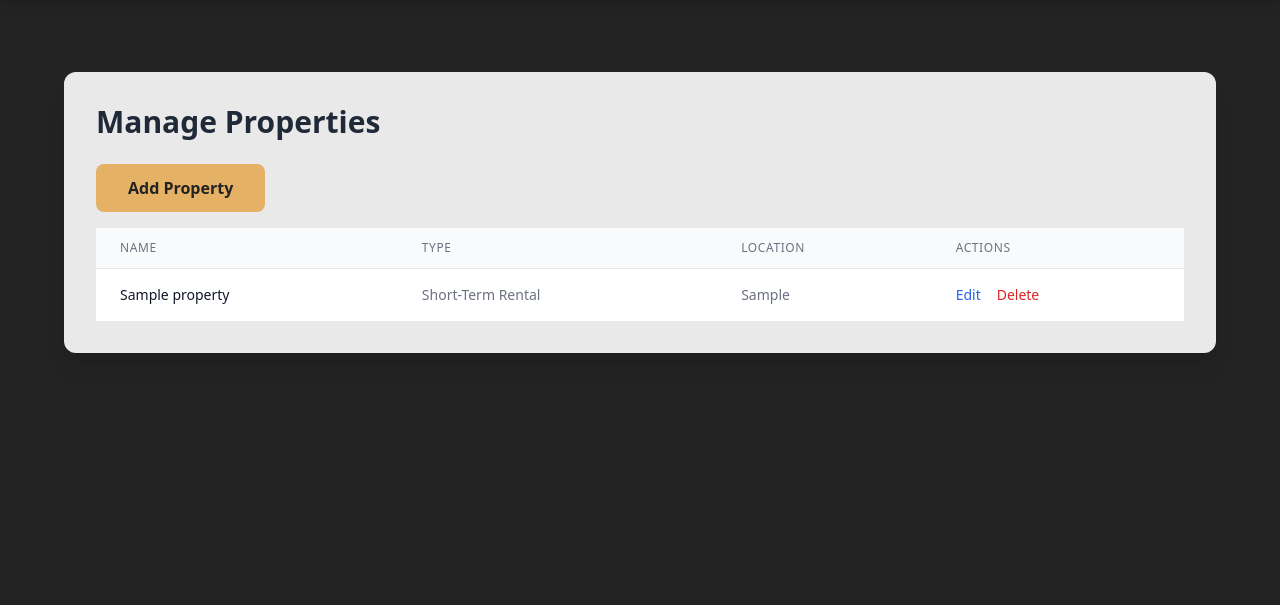
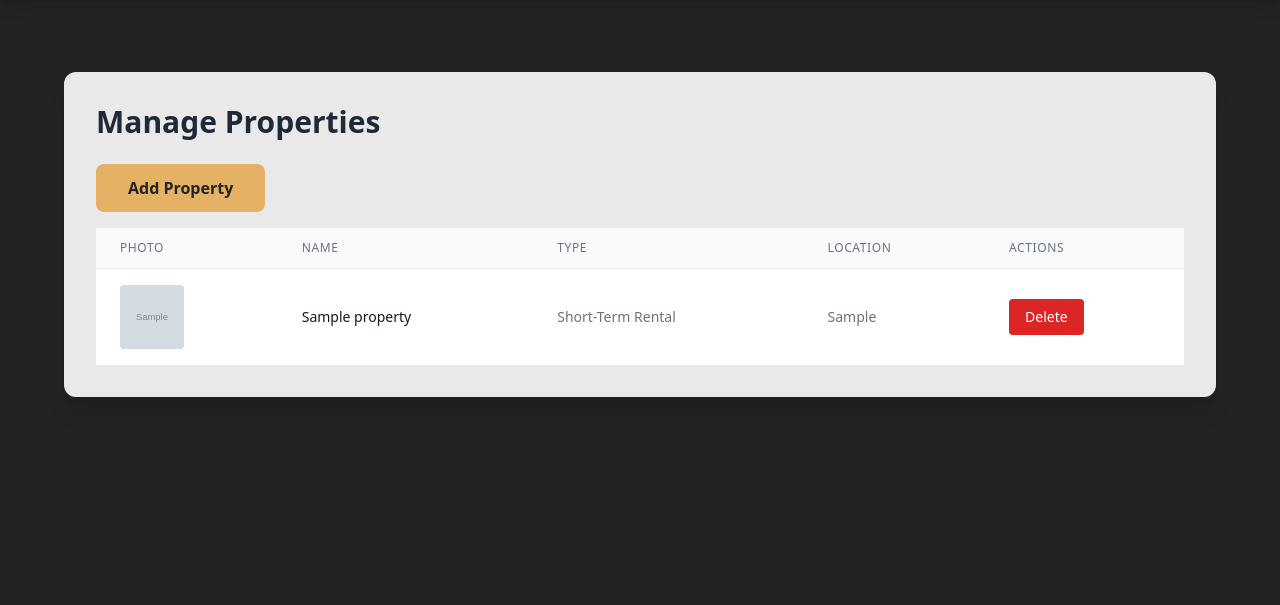
Before and after one commit to ryanyv/gip, a Django app: page /manage/properties/ in a window 1280 px wide. Shown: the part 80-685 px from the top of the page. Run offline with Django 5.2, Linux system fonts and the light colour scheme; a user stored in the database is signed in; tables that the repository leaves empty hold one stand-in row (values such as "Sample post"); grey boxes marked "Sample" are stand-in pictures; some libraries are stand-ins or nearby versions.

Commit message:
Redesign admin properties list

```diff
--- a/templates/admin_panel/manage_properties.html
+++ b/templates/admin_panel/manage_properties.html
@@ -11,6 +11,7 @@
       <table class="min-w-full divide-y divide-gray-200">
         <thead class="bg-gray-50">
           <tr>
+            <th class="px-6 py-3 text-left text-xs font-medium text-gray-500 uppercase tracking-wider">Photo</th>
             <th class="px-6 py-3 text-left text-xs font-medium text-gray-500 uppercase tracking-wider">Name</th>
             <th class="px-6 py-3 text-left text-xs font-medium text-gray-500 uppercase tracking-wider">Type</th>
             <th class="px-6 py-3 text-left text-xs font-medium text-gray-500 uppercase tracking-wider">Location</th>
@@ -19,18 +20,24 @@
         </thead>
         <tbody class="bg-white divide-y divide-gray-200">
           {% for property in properties %}
-          <tr>
+          <tr onclick="window.location='{% url 'admin:properties_property_change' property.id %}'" class="hover:bg-gray-50 cursor-pointer">
+            <td class="px-6 py-4 whitespace-nowrap">
+              {% if property.photos.first %}
+                <img src="{{ property.photos.first.image.url }}" alt="{{ property.name }}" class="w-16 h-16 object-cover rounded">
+              {% else %}
+                <div class="w-16 h-16 flex items-center justify-center bg-gray-200 text-gray-500 text-xs rounded">No Photo</div>
+              {% endif %}
+            </td>
             <td class="px-6 py-4 whitespace-nowrap text-sm font-medium text-gray-900">{{ property.name }}</td>
             <td class="px-6 py-4 whitespace-nowrap text-sm text-gray-500">{{ property.get_property_type_display }}</td>
             <td class="px-6 py-4 whitespace-nowrap text-sm text-gray-500">{{ property.location }}</td>
-            <td class="px-6 py-4 whitespace-nowrap text-sm text-gray-500 flex gap-4">
-              <a href="{% url 'admin:properties_property_change' property.id %}" class="text-blue-600 hover:underline">Edit</a>
-              <a href="{% url 'admin:properties_property_delete' property.id %}" class="text-red-600 hover:underline">Delete</a>
+            <td class="px-6 py-4 whitespace-nowrap text-sm text-gray-500">
+              <a href="{% url 'admin:properties_property_delete' property.id %}" class="inline-block bg-red-600 hover:bg-red-700 text-white px-4 py-2 rounded" onclick="event.stopPropagation();">Delete</a>
             </td>
           </tr>
           {% empty %}
           <tr>
-            <td colspan="4" class="px-6 py-4 text-center text-sm text-gray-500">No properties found.</td>
+            <td colspan="5" class="px-6 py-4 text-center text-sm text-gray-500">No properties found.</td>
           </tr>
           {% endfor %}
         </tbody>
```
